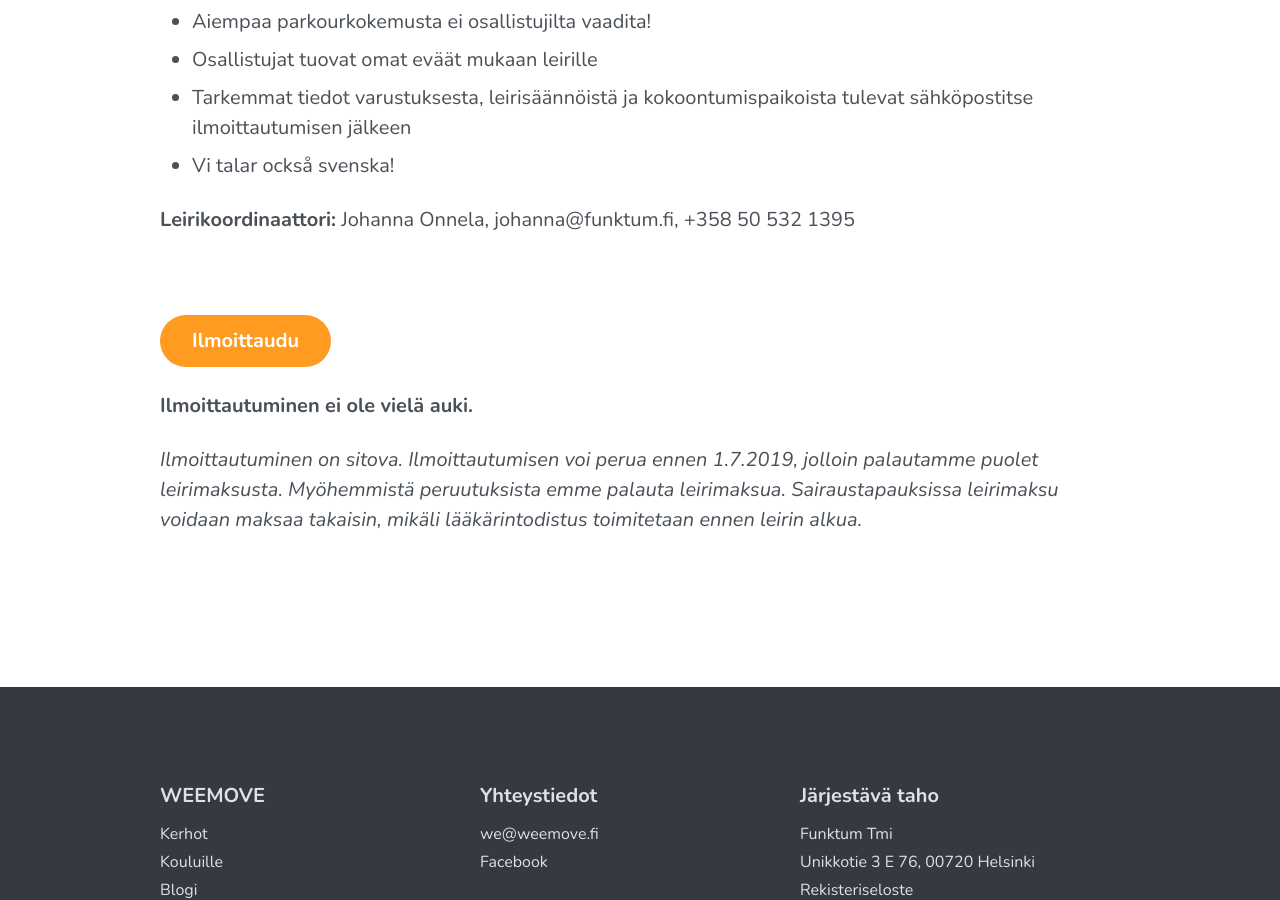
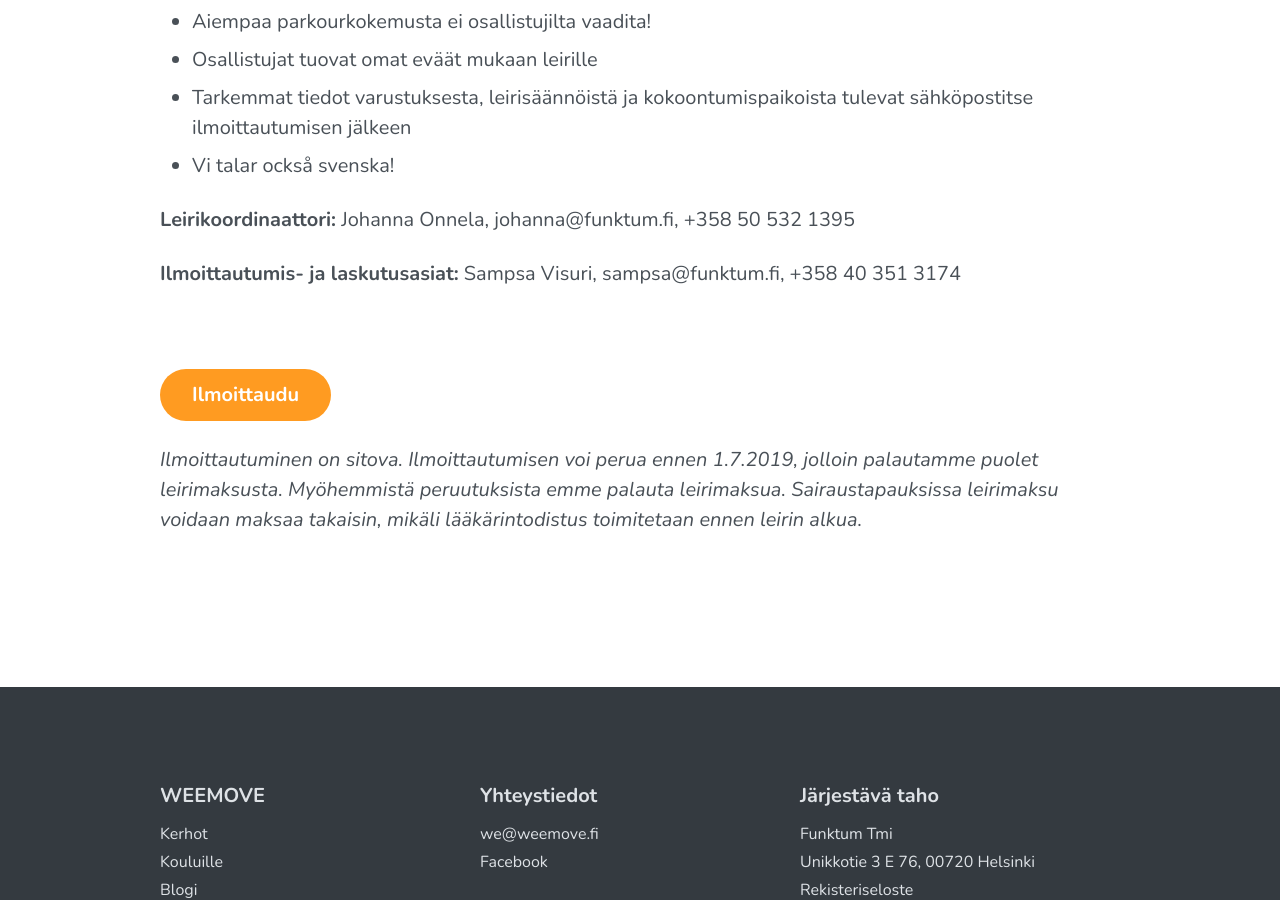
Before and after one commit to Funktum/weemove, a Jekyll site: the page built from _pages/kesäleiri.md, in a window 1280 px wide and 900 px high, scrolled down 2095 px. Built offline with Jekyll 4.4.1, drawn with Linux system fonts in a browser that asks for light colours; a script that is not in the unit is left out.

Commit message:
Update kesäleiri.md

```diff
--- a/_pages/kesäleiri.md
+++ b/_pages/kesäleiri.md
@@ -48,10 +48,11 @@ tarvittavan määrän apuohjaajia osallistujamäärästä riippuen takaaman hyv
 
 __Leirikoordinaattori:__ Johanna Onnela, johanna@funktum.fi, +358 50 532 1395
 
+__Ilmoittautumis- ja laskutusasiat:__ Sampsa Visuri, sampsa@funktum.fi, +358 40 351 3174
+
 ---
 
 {% include button.html url="" text="Ilmoittaudu" %}
 
-__Ilmoittautuminen ei ole vielä auki.__
 
 _Ilmoittautuminen on sitova. Ilmoittautumisen voi perua ennen 1.7.2019, jolloin palautamme puolet leirimaksusta. Myöhemmistä peruutuksista emme palauta leirimaksua. Sairaustapauksissa leirimaksu voidaan maksaa takaisin, mikäli lääkärintodistus toimitetaan ennen leirin alkua._
```
